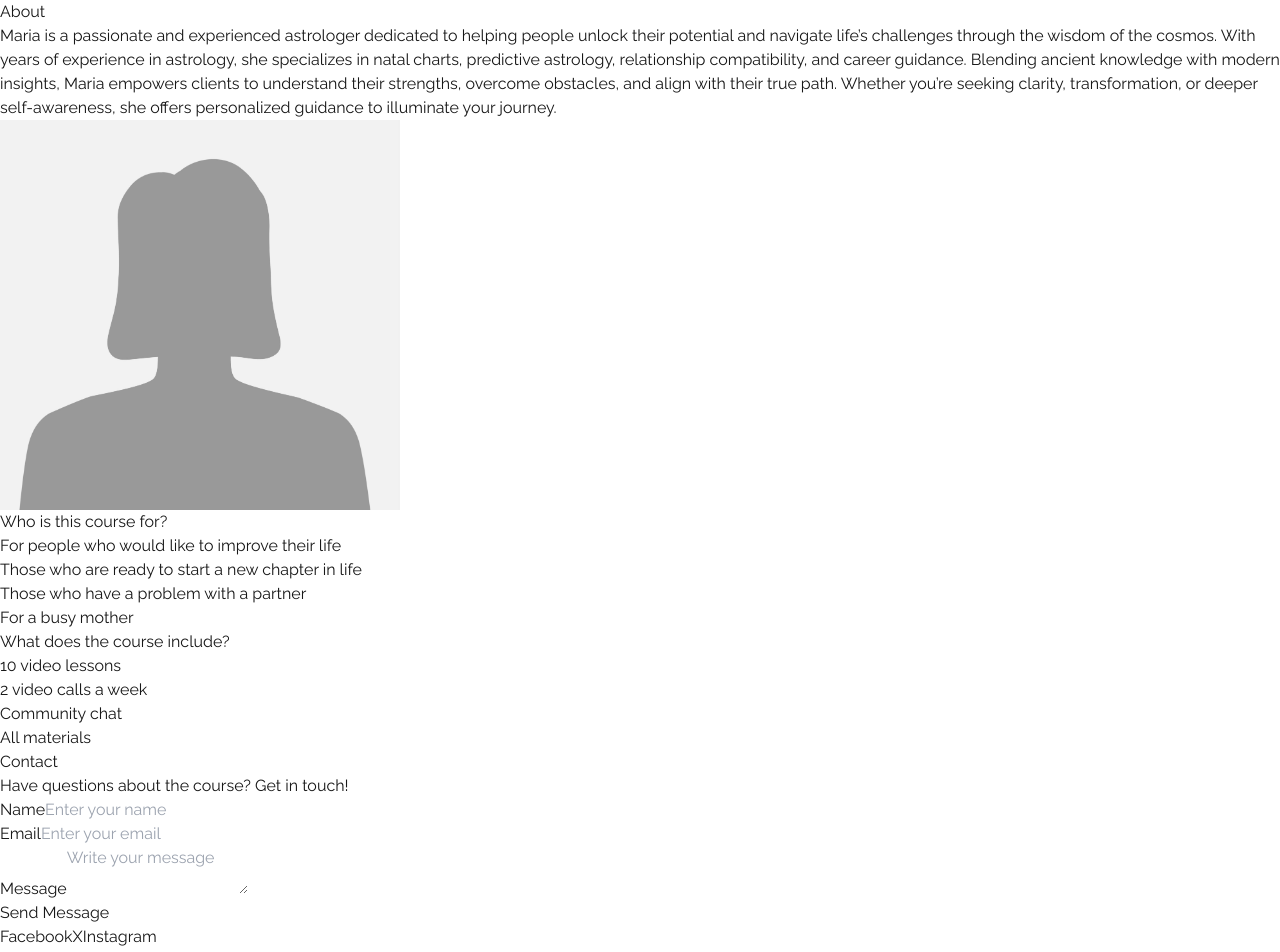
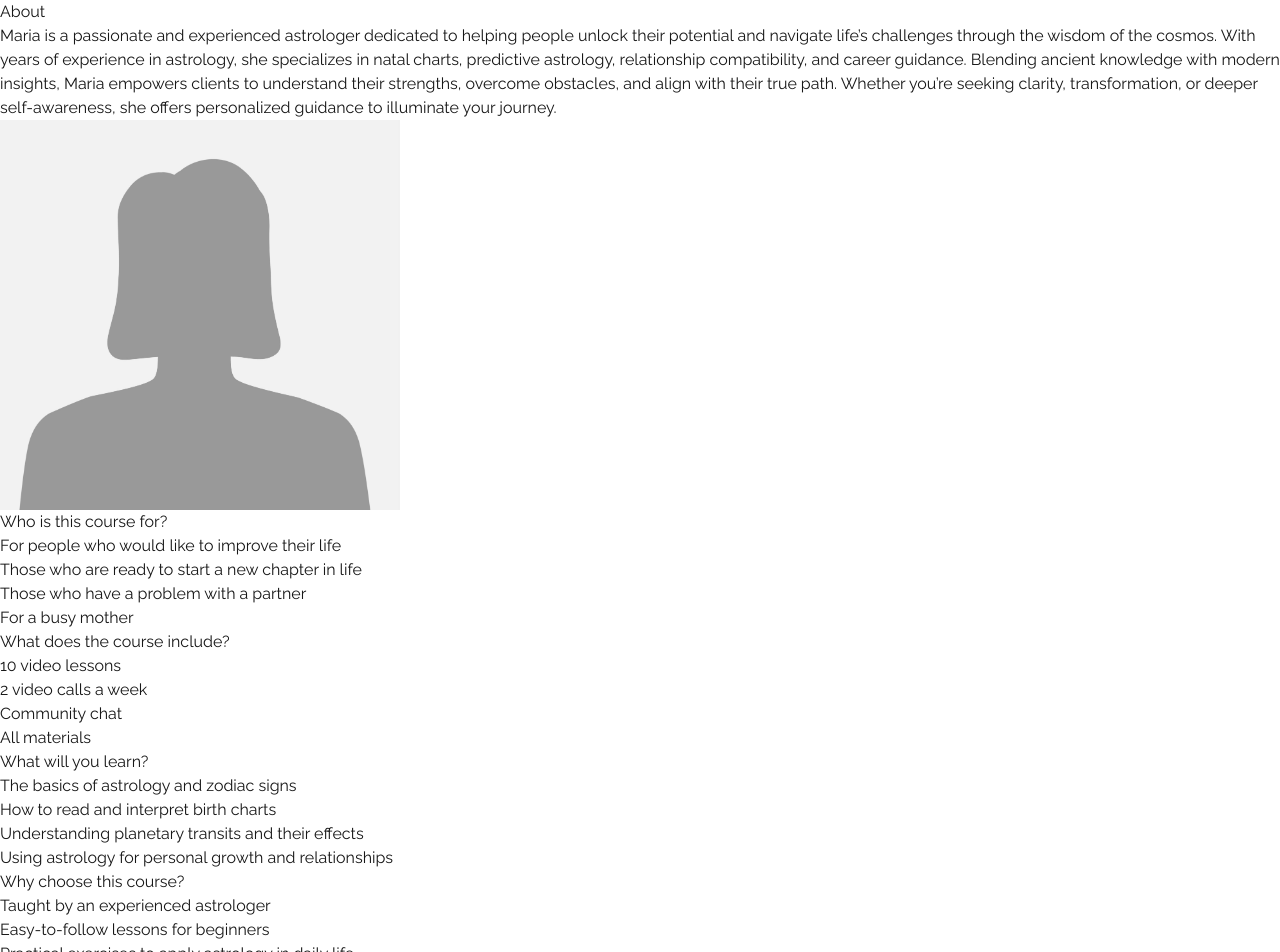
Before and after one commit to Mo2207/Astrology-Site, a Next.js app: page / in a window 1280 px wide. Shown: the top 952 px of the page. Built offline with nearby package versions, Linux system fonts and the light colour scheme.

Commit message:
more CourseCards

```diff
--- a/src/app/components/course.tsx
+++ b/src/app/components/course.tsx
@@ -27,6 +27,26 @@ export default function Course() {
           ]}
         />
 
+        <CourseCard
+          title="What will you learn?"
+          items={[
+            "The basics of astrology and zodiac signs",
+            "How to read and interpret birth charts",
+            "Understanding planetary transits and their effects",
+            "Using astrology for personal growth and relationships",
+          ]}
+        />
+
+        <CourseCard
+          title="Why choose this course?"
+          items={[
+            "Taught by an experienced astrologer",
+            "Easy-to-follow lessons for beginners",
+            "Practical exercises to apply astrology in daily life",
+            "Exclusive access to a supportive community",
+          ]}
+        />
+
       </div>
 
     </section>
```
